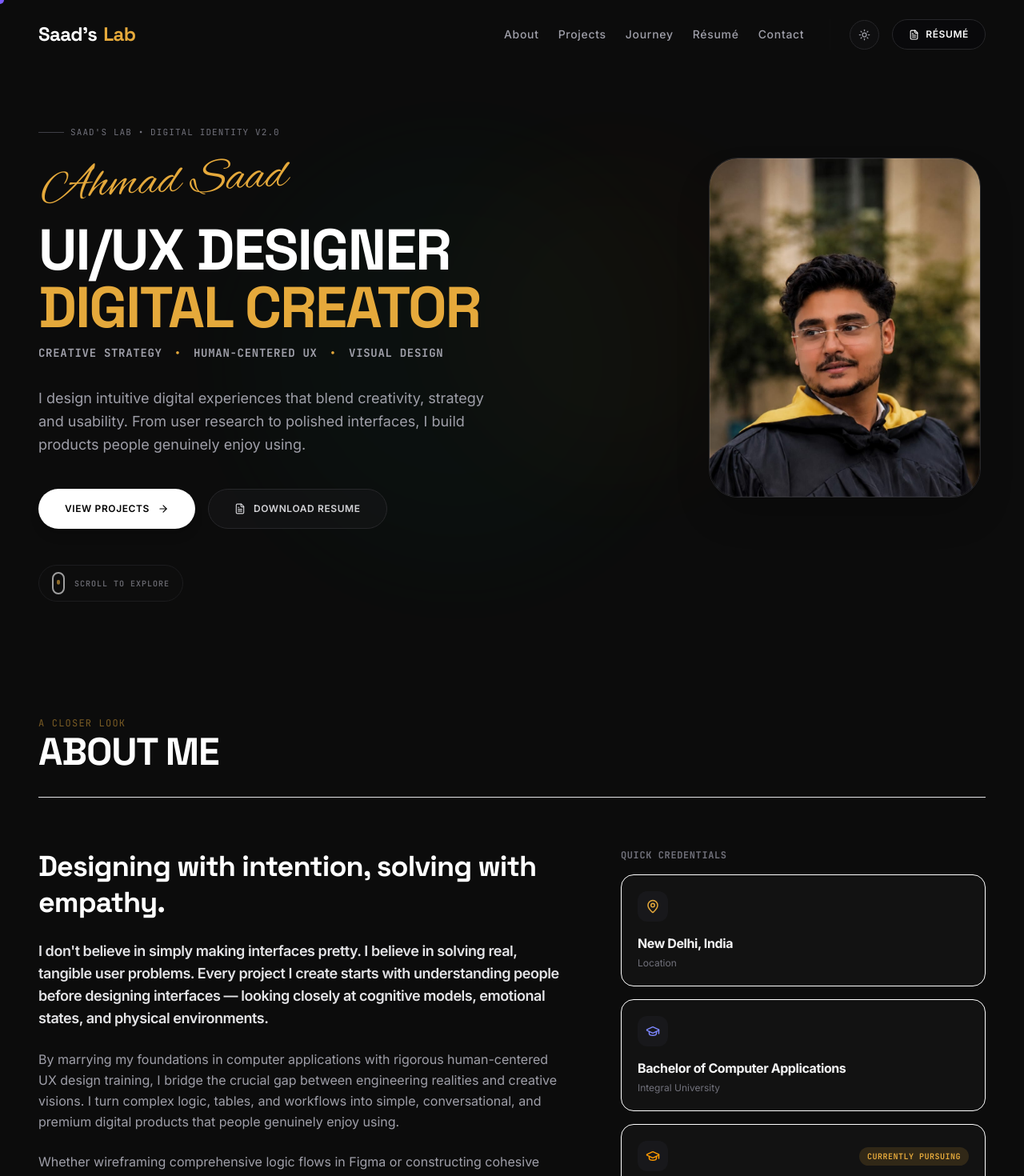
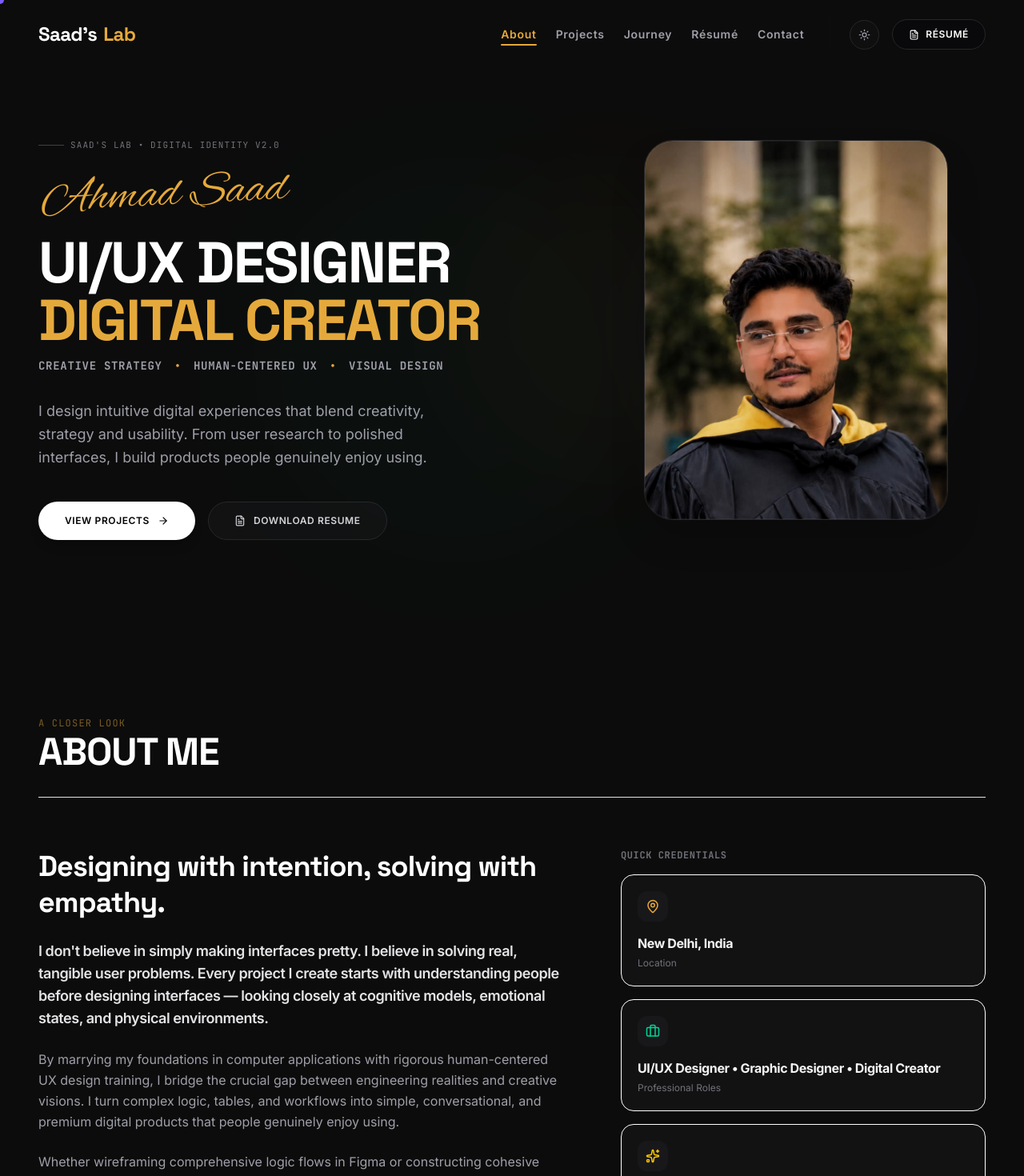
Before and after one commit to ahmadsaad9129/saad-s-lab-v2, a React (Vite) app: page / in a window 1280 px wide. Shown: the top 1470 px of the page at 80% size. Built offline with nearby package versions, Linux system fonts and the light colour scheme.

Commit message:
refactor: polish components and UI layout
- Streamline About section and refine hero layout
- Enhance navigation with active state indicators
- Improve navbar glassmorphism and motion transitions
- Update contact details in Resume view

```diff
--- a/src/components/AboutSection.tsx
+++ b/src/components/AboutSection.tsx
@@ -7,27 +7,11 @@ interface AboutSectionProps {
 }
 
 export default function AboutSection({ isDarkMode }: AboutSectionProps) {
-  const cards = [
+  const cards: { icon: React.ReactNode; title: string; subtitle: string; badge?: string }[] = [
     {
       icon: <MapPin size={18} className="text-brand-accent" />,
       title: "New Delhi, India",
       subtitle: "Location"
-    },
-    {
-      icon: <GraduationCap size={18} className="text-indigo-400" />,
-      title: "Bachelor of Computer Applications",
-      subtitle: "Integral University"
-    },
-    {
-      icon: <GraduationCap size={18} className="text-amber-500" />,
-      title: "Master of Business Administration (Business Analytics)",
-      subtitle: "University of Petroleum and Energy Studies (UPES)",
-      badge: "Currently Pursuing"
-    },
-    {
-      icon: <Palette size={18} className="text-purple-400" />,
-      title: "Master's Certification in UI/UX Design",
-      subtitle: "Jamia Millia Islamia"
     },
     {
       icon: <Briefcase size={18} className="text-emerald-400" />,
@@ -136,7 +120,7 @@ export default function AboutSection({ isDarkMode }: AboutSectionProps) {
               }`}>
                 Quick Credentials
               </h4>
-              <div className="grid grid-cols-1 sm:grid-cols-2 lg:grid-cols-1 gap-4">
+              <div className="grid grid-cols-1 gap-4">
                 {cards.map((item, index) => (
                   <motion.div
                     key={index}
--- a/src/components/HeroSection.tsx
+++ b/src/components/HeroSection.tsx
@@ -60,7 +60,7 @@ export default function HeroSection({ isDarkMode, onNavigate }: HeroSectionProps
       ref={containerRef}
       onMouseMove={handleMouseMove}
       onMouseLeave={handleMouseLeave}
-      className={`min-h-screen flex flex-col justify-between pt-28 pb-12 relative w-full overflow-hidden transition-colors duration-500`}
+      className="min-h-screen flex flex-col justify-center pt-32 pb-20 relative w-full overflow-hidden transition-colors duration-500"
     >
       {/* Dynamic Background subtle gradients */}
       <div className="absolute inset-0 pointer-events-none">
@@ -72,11 +72,18 @@ export default function HeroSection({ isDarkMode, onNavigate }: HeroSectionProps
         }`} />
       </div>
 
-      <div className="max-w-7xl mx-auto px-6 md:px-12 w-full flex-1 flex items-center z-10">
-        <div className="grid grid-cols-1 lg:grid-cols-12 gap-12 lg:gap-16 items-center w-full">
+      <div className="max-w-7xl mx-auto px-6 md:px-12 w-full z-10">
+        <div className="grid grid-cols-1 lg:grid-cols-12 gap-12 lg:gap-8 items-center w-full">
 
-          {/* MOBILE ONLY: IMAGE FIRST */}
-          <div className="block lg:hidden w-full max-w-md mx-auto relative group">
+          {/* MOBILE ONLY: IMAGE FIRST WITH PREMIUM GLOW */}
+          <div className="block lg:hidden w-full max-w-[280px] sm:max-w-[320px] mx-auto relative group">
+            {/* Ambient Mobile Glow */}
+            <div
+              className="absolute inset-0 rounded-3xl blur-2xl opacity-60 pointer-events-none"
+              style={{
+                background: 'radial-gradient(circle, rgba(124,92,255,0.2) 0%, rgba(0,0,0,0) 70%)'
+              }}
+            />
             <motion.div
               initial={{ opacity: 0, scale: 0.95 }}
               animate={{ opacity: 1, scale: 1 }}
@@ -96,7 +103,7 @@ export default function HeroSection({ isDarkMode, onNavigate }: HeroSectionProps
           </div>
 
           {/* LEFT SIDE: CONTENT */}
-          <div className="lg:col-span-8 flex flex-col justify-center text-left space-y-6 md:space-y-8">
+          <div className="lg:col-span-7 flex flex-col justify-center text-left space-y-6 md:space-y-8">
 
             {/* Minimal Premium Kicker */}
             <motion.div
@@ -162,7 +169,7 @@ export default function HeroSection({ isDarkMode, onNavigate }: HeroSectionProps
               initial={{ opacity: 0, y: 15 }}
               animate={{ opacity: 1, y: 0 }}
               transition={{ duration: 0.7, delay: 0.2 }}
-              className={`text-base md:text-lg leading-relaxed max-w-[580px] font-sans ${
+              className={`text-base md:text-lg leading-relaxed max-w-[540px] font-sans ${
                 isDarkMode ? 'text-zinc-400' : 'text-zinc-600'
               }`}
             >
@@ -179,7 +186,7 @@ export default function HeroSection({ isDarkMode, onNavigate }: HeroSectionProps
               {/* Primary: View Projects */}
               <button
                 onClick={() => onNavigate('projects')}
-                className={`px-8 py-4 rounded-full text-xs font-semibold tracking-wider flex items-center justify-center space-x-2.5 transition-all duration-300 cursor-pointer shadow-lg hover:shadow-brand-accent/20 border ${
+                className={`px-8 h-12 rounded-full text-xs font-semibold tracking-wider flex items-center justify-center space-x-2.5 transition-all duration-300 cursor-pointer shadow-lg hover:shadow-brand-accent/20 border hover:-translate-y-0.5 active:translate-y-0 shrink-0 ${
                   isDarkMode
                     ? 'bg-white text-black border-transparent hover:bg-zinc-100'
                     : 'bg-zinc-900 text-white border-transparent hover:bg-zinc-800'
@@ -192,7 +199,7 @@ export default function HeroSection({ isDarkMode, onNavigate }: HeroSectionProps
               {/* Secondary: Resume Page Link */}
               <button
                 onClick={() => onNavigate('resume')}
-                className={`px-8 py-4 rounded-full text-xs font-semibold tracking-wider flex items-center justify-center space-x-2.5 transition-all duration-300 cursor-pointer border ${
+                className={`px-8 h-12 rounded-full text-xs font-semibold tracking-wider flex items-center justify-center space-x-2.5 transition-all duration-300 cursor-pointer border hover:-translate-y-0.5 active:translate-y-0 shrink-0 ${
                   isDarkMode
                     ? 'bg-zinc-900/50 border-zinc-800 text-zinc-300 hover:text-white hover:bg-zinc-900 hover:border-zinc-700'
                     : 'bg-white border-zinc-200 text-zinc-700 hover:text-zinc-900 hover:bg-zinc-50 hover:border-zinc-300'
@@ -206,14 +213,22 @@ export default function HeroSection({ isDarkMode, onNavigate }: HeroSectionProps
           </div>
 
           {/* DESKTOP ONLY: RIGHT SIDE FLOAT PORTRAIT */}
-          <div className="hidden lg:col-span-4 lg:flex items-center justify-center relative">
+          <div className="hidden lg:col-span-5 lg:flex items-center justify-center relative lg:-mt-6">
+            {/* Soft Premium Radial Glow Backdrop */}
+            <div
+              className="absolute w-[450px] h-[450px] rounded-full blur-3xl opacity-60 pointer-events-none -z-10"
+              style={{
+                background: 'radial-gradient(circle, rgba(124,92,255,0.18) 0%, rgba(0,0,0,0) 70%)'
+              }}
+            />
+
             <motion.div
               style={{
                 translateX,
                 translateY,
               }}
               transition={{ type: 'spring', stiffness: 100, damping: 25 }}
-              className={`w-full max-w-[340px] aspect-[4/5] rounded-[36px] overflow-hidden shadow-2xl relative border group ${
+              className={`w-full max-w-[380px] aspect-[4/5] rounded-[36px] overflow-hidden shadow-2xl relative border group transition-all duration-300 ${
                 isDarkMode ? 'border-zinc-800 bg-zinc-950/40' : 'border-zinc-200 bg-white'
               }`}
             >
@@ -236,43 +251,6 @@ export default function HeroSection({ isDarkMode, onNavigate }: HeroSectionProps
         </div>
       </div>
 
-      {/* FOOTER OF HERO: SCROLL TO EXPLORE INDICATOR */}
-      <div className="w-full max-w-7xl mx-auto px-6 md:px-12 flex justify-center lg:justify-start items-center z-10">
-        <motion.div
-          initial={{ opacity: 0 }}
-          animate={{ opacity: 0.6 }}
-          transition={{ delay: 0.6, duration: 0.8 }}
-          onClick={() => {
-            document.getElementById('about')?.scrollIntoView({ behavior: 'smooth' });
-          }}
-          className={`flex items-center space-x-3 cursor-pointer py-2 px-4 rounded-full border transition-all duration-300 hover:opacity-100 ${
-            isDarkMode
-              ? 'border-zinc-800 hover:border-zinc-700 bg-zinc-900/20'
-              : 'border-zinc-200 hover:border-zinc-300 bg-zinc-50'
-          }`}
-        >
-          {/* Scroll Wheel representation */}
-          <div className="w-4 h-7 rounded-full border-2 border-current flex justify-center p-1">
-            <motion.div
-              animate={{
-                y: [0, 8, 0],
-              }}
-              transition={{
-                duration: 1.5,
-                repeat: Infinity,
-                ease: "easeInOut"
-              }}
-              className="w-1.5 h-1.5 rounded-full bg-brand-accent"
-            />
-          </div>
-          <span className={`text-[10px] font-mono tracking-widest uppercase font-semibold ${
-            isDarkMode ? 'text-zinc-400' : 'text-zinc-600'
-          }`}>
-            Scroll to Explore
-          </span>
-        </motion.div>
-      </div>
-
     </section>
   );
 }
--- a/src/components/Navbar.tsx
+++ b/src/components/Navbar.tsx
@@ -57,7 +57,9 @@ export default function Navbar({ currentPath, onNavigate, isDarkMode, onToggleDa
         id="navbar"
         className={`fixed top-0 left-0 w-full z-50 transition-all duration-300 ${
           isScrolled
-            ? 'glass-nav py-4 shadow-xl shadow-[rgba(0,0,0,0.3)]'
+            ? isDarkMode
+              ? 'bg-[#0B0B0BC0] backdrop-blur-md border-b border-white/[0.05] py-4 shadow-lg shadow-[rgba(0,0,0,0.25)]'
+              : 'bg-white/80 backdrop-blur-md border-b border-black/[0.05] py-4 shadow-md shadow-[rgba(0,0,0,0.05)]'
             : 'bg-transparent py-6 border-b border-transparent'
         }`}
       >
@@ -81,19 +83,25 @@ export default function Navbar({ currentPath, onNavigate, isDarkMode, onToggleDa
               {/* About (Section Link) */}
               <button
                 onClick={() => handleLinkClick('about', true)}
-                className={`text-sm tracking-wider font-medium cursor-pointer transition-colors ${
+                className={`relative py-1 text-sm tracking-wider font-semibold cursor-pointer transition-colors ${
                   currentPath === 'home'
-                    ? isDarkMode ? 'text-zinc-400 hover:text-white' : 'text-zinc-600 hover:text-zinc-900'
-                    : isDarkMode ? 'text-zinc-450 hover:text-white' : 'text-zinc-500 hover:text-zinc-900'
+                    ? 'text-brand-accent'
+                    : isDarkMode ? 'text-zinc-400 hover:text-white' : 'text-zinc-600 hover:text-zinc-900'
                 }`}
               >
-                About
+                <span>About</span>
+                {currentPath === 'home' && (
+                  <motion.span
+                    layoutId="activeNavIndicator"
+                    className="absolute bottom-0 left-0 w-full h-[2px] bg-brand-accent rounded-full"
+                  />
+                )}
               </button>
 
               {/* Projects (Dedicated Page Link) */}
               <button
                 onClick={() => onNavigate('projects')}
-                className={`relative py-1 text-sm tracking-wider font-medium cursor-pointer transition-colors ${
+                className={`relative py-1 text-sm tracking-wider font-semibold cursor-pointer transition-colors ${
                   currentPath === 'projects'
                     ? 'text-brand-accent font-bold'
                     : isDarkMode ? 'text-zinc-400 hover:text-white' : 'text-zinc-600 hover:text-zinc-900'
@@ -111,7 +119,7 @@ export default function Navbar({ currentPath, onNavigate, isDarkMode, onToggleDa
               {/* Journey (Dedicated Page Link) */}
               <button
                 onClick={() => onNavigate('journey')}
-                className={`relative py-1 text-sm tracking-wider font-medium cursor-pointer transition-colors ${
+                className={`relative py-1 text-sm tracking-wider font-semibold cursor-pointer transition-colors ${
                   currentPath === 'journey'
                     ? 'text-brand-accent font-bold'
                     : isDarkMode ? 'text-zinc-400 hover:text-white' : 'text-zinc-600 hover:text-zinc-900'
@@ -129,7 +137,7 @@ export default function Navbar({ currentPath, onNavigate, isDarkMode, onToggleDa
               {/* Resume (Dedicated Page Link) */}
               <button
                 onClick={() => onNavigate('resume')}
-                className={`relative py-1 text-sm tracking-wider font-medium cursor-pointer transition-colors ${
+                className={`relative py-1 text-sm tracking-wider font-semibold cursor-pointer transition-colors ${
                   currentPath === 'resume'
                     ? 'text-brand-accent font-bold'
                     : isDarkMode ? 'text-zinc-400 hover:text-white' : 'text-zinc-600 hover:text-zinc-900'
@@ -147,11 +155,11 @@ export default function Navbar({ currentPath, onNavigate, isDarkMode, onToggleDa
               {/* Contact (Section Link) */}
               <button
                 onClick={() => handleLinkClick('contact', true)}
-                className={`text-sm tracking-wider font-medium cursor-pointer transition-colors ${
+                className={`relative py-1 text-sm tracking-wider font-semibold cursor-pointer transition-colors ${
                   isDarkMode ? 'text-zinc-400 hover:text-white' : 'text-zinc-600 hover:text-zinc-900'
                 }`}
               >
-                Contact
+                <span>Contact</span>
               </button>
 
             </div>
--- a/src/components/ResumeView.tsx
+++ b/src/components/ResumeView.tsx
@@ -109,9 +109,9 @@ export default function ResumeView({ onBack }: ResumeViewProps) {
                 <p className="text-xs text-zinc-500 mt-2">UX & Digital Product Designer • Creative Brand Identity Specialist</p>
               </div>
               <div className="text-right text-xs font-mono text-zinc-600 space-y-1">
+                <p className="font-bold text-zinc-800">New Delhi, India</p>
                 <p>ahmadsaad9129@gmail.com</p>
                 <p>linkedin.com/in/ahmadsaad9129</p>
-                <p>Uttar Pradesh, India</p>
               </div>
             </div>
 
@@ -209,21 +209,21 @@ export default function ResumeView({ onBack }: ResumeViewProps) {
                   </h3>
 
                   <div className="space-y-4 text-xs">
-                    <div className="space-y-0.5">
-                      <p className="font-bold text-zinc-950">MBA in Business Analytics</p>
-                      <p className="text-zinc-500">UPES (Online)</p>
+                    <div className="space-y-1">
+                      <p className="font-bold text-zinc-950 tracking-tight">MBA in Business Analytics</p>
+                      <p className="text-zinc-600 font-medium">University of Petroleum and Energy Studies (UPES)</p>
                       <p className="font-mono text-[10px] text-zinc-400">2025 – Present</p>
                     </div>
 
-                    <div className="space-y-0.5">
-                      <p className="font-bold text-zinc-950">Master's Certification (UX/UI)</p>
-                      <p className="text-zinc-500">Jamia Millia Islamia University</p>
+                    <div className="space-y-1">
+                      <p className="font-bold text-zinc-950 tracking-tight">Master's Certification (UX/UI)</p>
+                      <p className="text-zinc-600 font-medium">Jamia Millia Islamia University</p>
                       <p className="font-mono text-[10px] text-zinc-400">Completed 2025</p>
                     </div>
 
-                    <div className="space-y-0.5">
-                      <p className="font-bold text-zinc-950">Bachelor of Computer Applications</p>
-                      <p className="text-zinc-500">Integral University</p>
+                    <div className="space-y-1">
+                      <p className="font-bold text-zinc-950 tracking-tight">Bachelor of Computer Applications</p>
+                      <p className="text-zinc-600 font-medium">Integral University</p>
                       <p className="font-mono text-[10px] text-zinc-400">2022 – 2025</p>
                     </div>
                   </div>
```
Also changed, not shown: src/components/BeyondDesignSection.tsx (+8 -2 lines).
